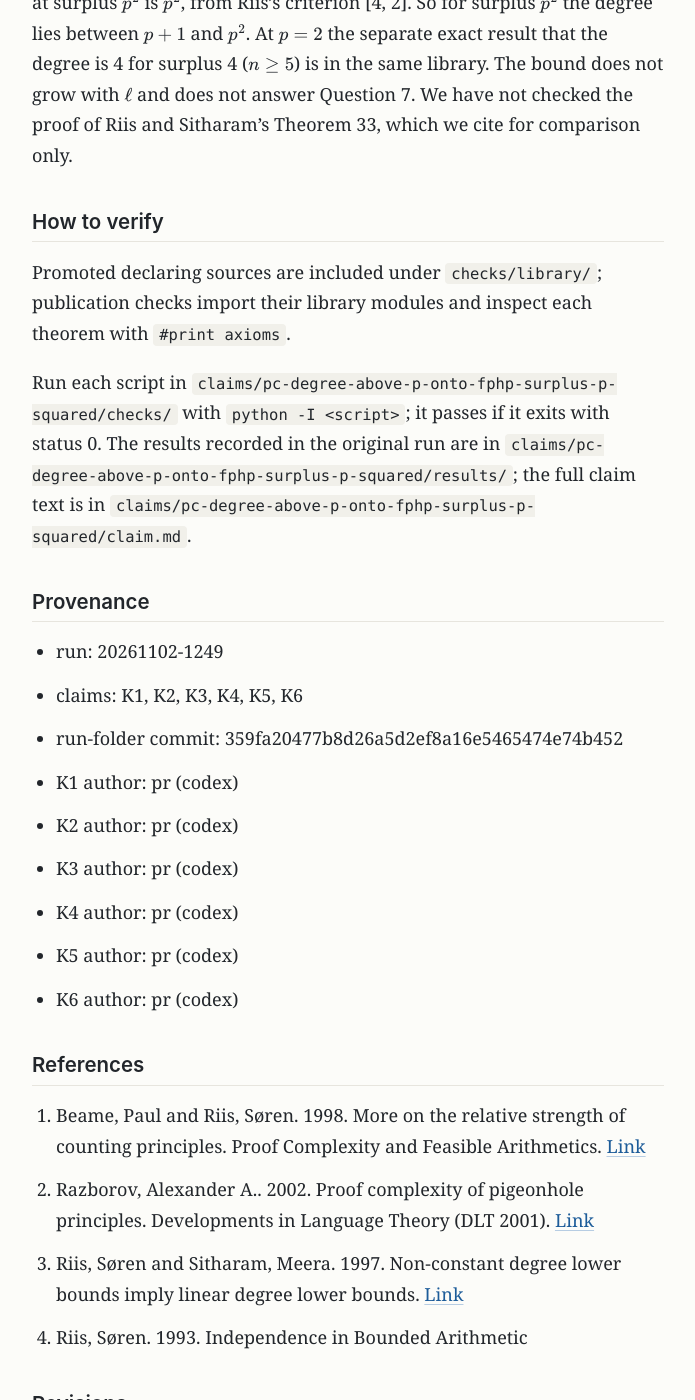
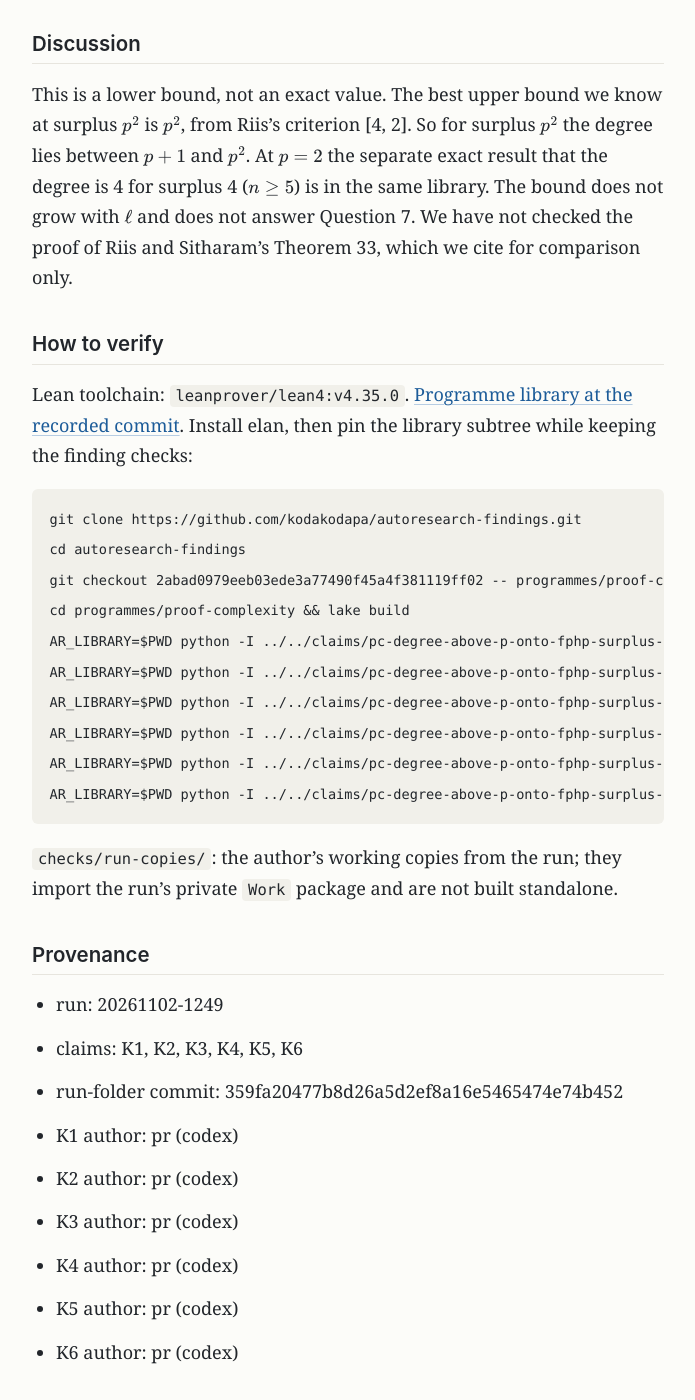
Before and after one commit to kodakodapa/autoresearch-findings, a Jekyll site: the page built from _posts/2026-11-06-pc-degree-above-p-onto-fphp-surplus-p-squared.md, in a window 1280 px wide and 1400 px high, scrolled down 5048 px. Shown: the whole window, without its empty margins (292-987 px from the left). Built offline with Jekyll 4.4.1, drawn with Linux system fonts in a browser that asks for light colours; some of the changed text lies outside the part shown.

Commit message:
Revise pc-degree-above-p-onto-fphp-surplus-p-squared: Verification steps; stale run copies removed; encoding stated
Removed files the staging no longer has:
- claims/pc-degree-above-p-onto-fphp-surplus-p-squared/checks/K1-Unconditional.lean
- claims/pc-degree-above-p-onto-fphp-surplus-p-squared/checks/K5-Main.lean

````diff
--- a/_posts/2026-11-06-pc-degree-above-p-onto-fphp-surplus-p-squared.md
+++ b/_posts/2026-11-06-pc-degree-above-p-onto-fphp-surplus-p-squared.md
@@ -16,7 +16,7 @@ The onto functional pigeonhole principle $\mathrm{onto\text{-}FPHP}^{n+k}\_n$ sa
 pigeons can be mapped one-to-one onto $n$ holes; it is false for every $k\ge1$. In Boolean
 variables $x\_{ij}$ (pigeon $i$ in hole $j$) its axioms are $\sum\_j x\_{ij}-1$,
 $\sum\_i x\_{ij}-1$, $x\_{ij}x\_{i'j}$ and $x\_{ij}x\_{ij'}$, the linear encoding used for this family
-[1, 2]. A polynomial calculus (PC) refutation over
+[1, 2]. These results are for the linear encoding only: translating the CNF clause by clause instead turns each pigeon clause into a polynomial of degree $n$ [2], so degree bounds below $n$ say nothing about that encoding. A polynomial calculus (PC) refutation over
 $\mathbb F\_p$ derives $1$ from the axioms and the Boolean axioms $x^2-x$ by linear combinations
 and multiplication by a variable; its degree is the largest degree of a line.
 
@@ -127,11 +127,23 @@ Question 7. We have not checked the proof of Riis and Sitharam's Theorem 33, whi
 comparison only.
 
 ## How to verify
-Promoted declaring sources are included under `checks/library/`; publication checks import their library modules and inspect each theorem with `#print axioms`.
 
-Run each script in `claims/pc-degree-above-p-onto-fphp-surplus-p-squared/checks/` with `python -I <script>`; it passes if it
-exits with status 0. The results recorded in the original run are in
-`claims/pc-degree-above-p-onto-fphp-surplus-p-squared/results/`; the full claim text is in `claims/pc-degree-above-p-onto-fphp-surplus-p-squared/claim.md`.
+Lean toolchain: `leanprover/lean4:v4.35.0`. [Programme library at the recorded commit](https://github.com/kodakodapa/autoresearch-findings/tree/2abad0979eeb03ede3a77490f45a4f381119ff02/programmes/proof-complexity). Install elan, then pin the library subtree while keeping the finding checks:
+
+```sh
+git clone https://github.com/kodakodapa/autoresearch-findings.git
+cd autoresearch-findings
+git checkout 2abad0979eeb03ede3a77490f45a4f381119ff02 -- programmes/proof-complexity
+cd programmes/proof-complexity && lake build
+AR_LIBRARY=$PWD python -I ../../claims/pc-degree-above-p-onto-fphp-surplus-p-squared/checks/lean-K1.py
+AR_LIBRARY=$PWD python -I ../../claims/pc-degree-above-p-onto-fphp-surplus-p-squared/checks/lean-K2.py
+AR_LIBRARY=$PWD python -I ../../claims/pc-degree-above-p-onto-fphp-surplus-p-squared/checks/lean-K3.py
+AR_LIBRARY=$PWD python -I ../../claims/pc-degree-above-p-onto-fphp-surplus-p-squared/checks/lean-K4.py
+AR_LIBRARY=$PWD python -I ../../claims/pc-degree-above-p-onto-fphp-surplus-p-squared/checks/lean-K5.py
+AR_LIBRARY=$PWD python -I ../../claims/pc-degree-above-p-onto-fphp-surplus-p-squared/checks/lean-K6.py
+```
+
+`checks/run-copies/`: the author's working copies from the run; they import the run's private `Work` package and are not built standalone.
 
 ## Provenance
 
@@ -157,3 +169,4 @@ exits with status 0. The results recorded in the original run are in
 
 - 2026-11-06 — Math rendering on the site; paper lists only cited references
 - 2026-11-06 — Library published buildable; verification steps; run copies labelled
+- 2026-11-06 — Verification steps; stale run copies removed; encoding stated
````
Also changed, not shown: other parts of _posts/2026-11-06-pc-degree-above-p-onto-fphp-surplus-p-squared.md (+1 -1 lines), claims/pc-degree-above-p-onto-fphp-surplus-p-squared/claim.md (+24 -2 lines), claims/pc-degree-above-p-onto-fphp-surplus-p-squared/summary.md (+1 -1 lines), findings/pc-degree-above-p-onto-fphp-surplus-p-squared.md (+24 -2 lines), index.md (+1 -1 lines), README.md, claims/pc-degree-above-p-onto-fphp-surplus-p-squared/manifest.json, report/manifest.json, 7 other files.
